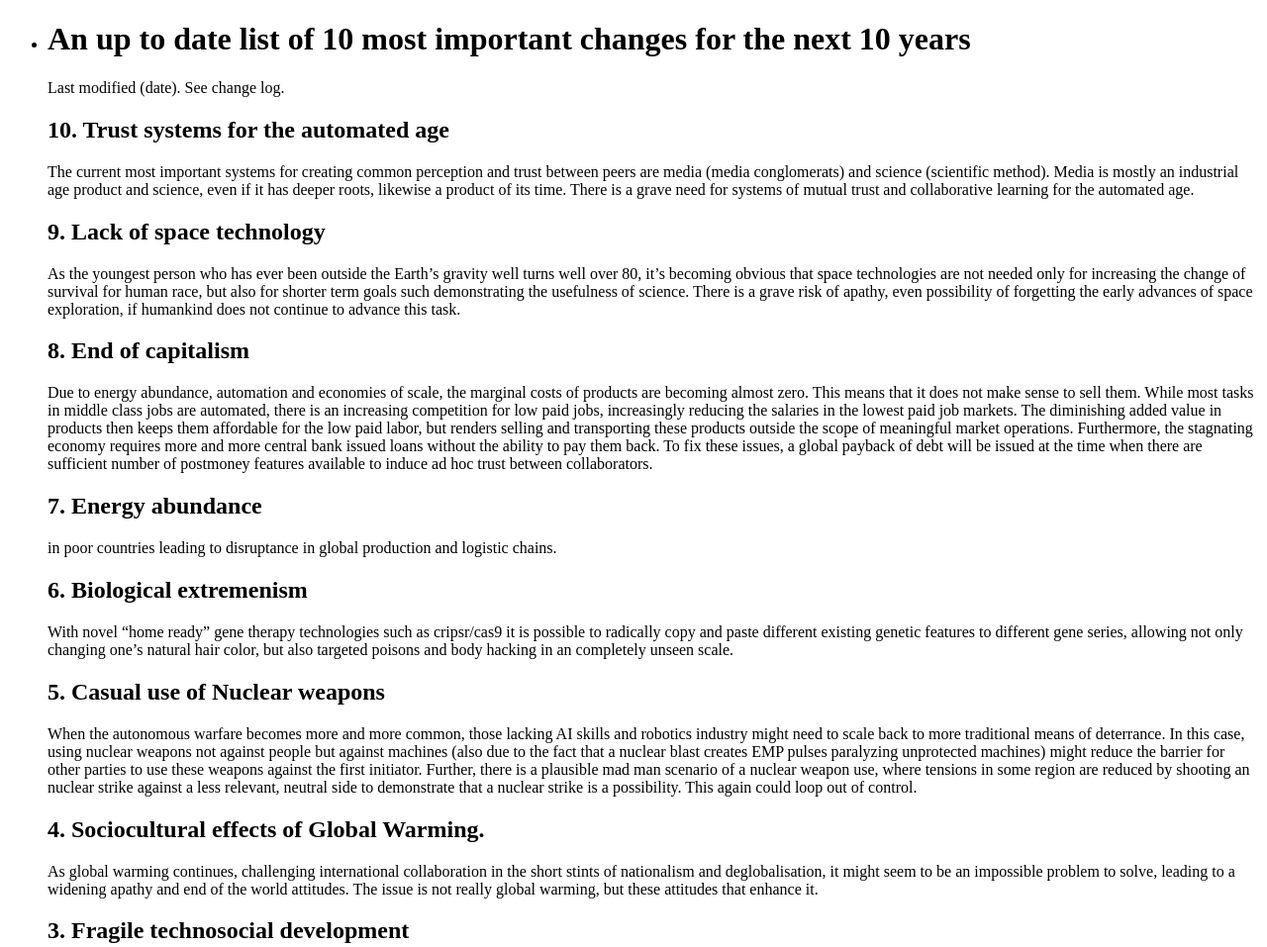
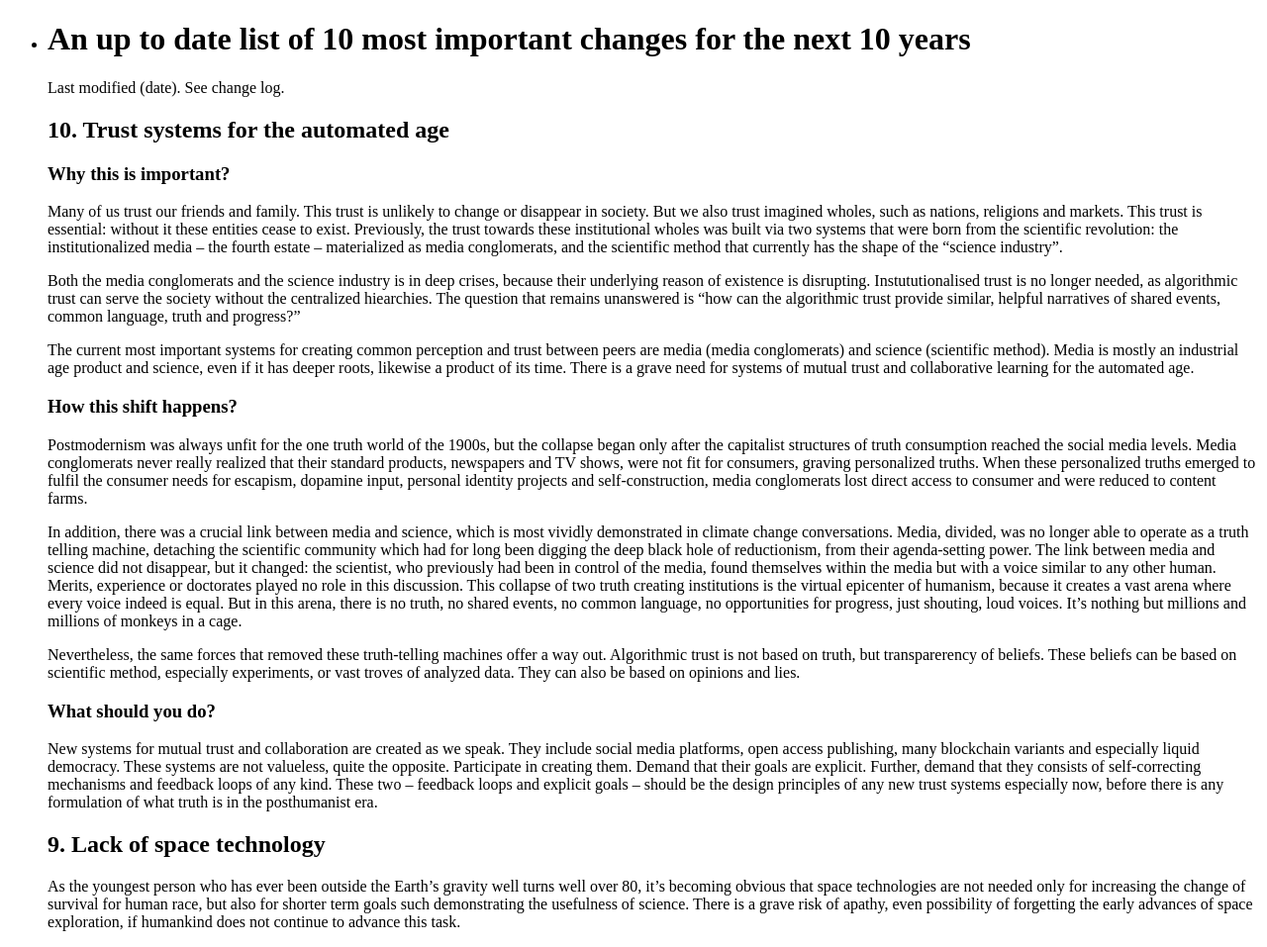
Before and after one commit to oannes/10issues, a plain HTML site: page index.html in a window 1280 px wide. Shown: the top 957 px of the page at 99% size. Drawn offline with Linux system fonts and the light colour scheme.

Commit message:
Update index.html

```diff
--- a/index.html
+++ b/index.html
@@ -17,7 +17,26 @@
         <h1>An up to date list of 10 most important changes for the next 10 years</h1>
         <p>Last modified (date). See <a>change log.</a> </p>
         <h2>10. Trust systems for the automated age</h2>
-        <p>The current most important systems for creating common perception and trust between peers are media (media conglomerats) and science (scientific method). Media is mostly an industrial age product and science, even if it has deeper roots, likewise a product of its time. There is a grave need for systems of mutual trust and collaborative learning for the automated age. </p>
+        <h3>Why this is important?</h3>
+
+<p>Many of us trust our friends and family. This trust is unlikely to change or disappear in society. But we also trust imagined wholes, such as nations, religions and markets. This trust is essential: without it these entities cease to exist. Previously, the trust towards these institutional wholes was built via two systems that were born from the scientific revolution: the institutionalized media – the fourth estate – materialized as media conglomerats, and the scientific method that currently has the shape of the “science industry”.
+        </p>
+<p>Both the media conglomerats and the science industry is in deep crises, because their underlying reason of existence is disrupting. Instututionalised trust is no longer needed, as algorithmic trust can serve the society without the centralized hiearchies. The question that remains unanswered is “how can the algorithmic trust provide similar, helpful narratives of shared events, common language, truth and progress?”
+        </p>
+<p>The current most important systems for creating common perception and trust between peers are media (media conglomerats) and science (scientific method). Media is mostly an industrial age product and science, even if it has deeper roots, likewise a product of its time. There is a grave need for systems of mutual trust and collaborative learning for the automated age.
+        </p>
+        <h3>How this shift happens?</h3>
+
+<p>Postmodernism was always unfit for the one truth world of the 1900s, but the collapse began only after the capitalist structures of truth consumption reached the social media levels. Media conglomerats never really realized that their standard products, newspapers and TV shows, were not fit for consumers, graving personalized truths. When these personalized truths emerged to fulfil the consumer needs for escapism, dopamine input, personal identity projects and self-construction, media conglomerats lost direct access to consumer and were reduced to content farms.
+        </p>
+<p>In addition, there was a crucial link between media and science, which is most vividly demonstrated in climate change conversations. Media, divided, was no longer able to operate as a truth telling machine, detaching the scientific community which had for long been digging the deep black hole of reductionism, from their agenda-setting power. The link between media and science did not disappear, but it changed: the scientist, who previously had been in control of the media, found themselves within the media but with a voice similar to any other human. Merits, experience or doctorates played no role in this discussion. This collapse of two truth creating institutions is the virtual epicenter of humanism, because it creates a vast arena where every voice indeed is equal. But in this arena, there is no truth, no shared events, no common language, no opportunities for progress, just shouting, loud voices. It’s nothing but millions and millions of monkeys in a cage.
+        </p>
+<p>Nevertheless, the same forces that removed these truth-telling machines offer a way out. Algorithmic trust is not based on truth, but transparerency of beliefs. These beliefs can be based on scientific method, especially experiments, or vast troves of analyzed data. They can also be based on opinions and lies.
+        </p>
+        <h3>What should you do?</h3>
+<p>
+New systems for mutual trust and collaboration are created as we speak. They include social media platforms, open access publishing, many blockchain variants and especially liquid democracy. These systems are not valueless, quite the opposite. Participate in creating them. Demand that their goals are explicit. Further, demand that they consists of self-correcting mechanisms and feedback loops of any kind. These two – feedback loops and explicit goals – should be the design principles of any new trust systems especially now, before there is any formulation of what truth is in the posthumanist era.
+        </p>
         <h2>9. Lack of space technology</h2>
         <p>As the youngest person who has ever been outside the Earth’s gravity well turns well over 80, it’s becoming obvious that space technologies are not needed only for increasing the change of survival for human race, but also for shorter term goals such demonstrating the usefulness of science. There is a grave risk of apathy, even possibility of forgetting the early advances of space exploration, if humankind does not continue to advance this task. </p>
         <h2>8. End of capitalism</h2>
```
